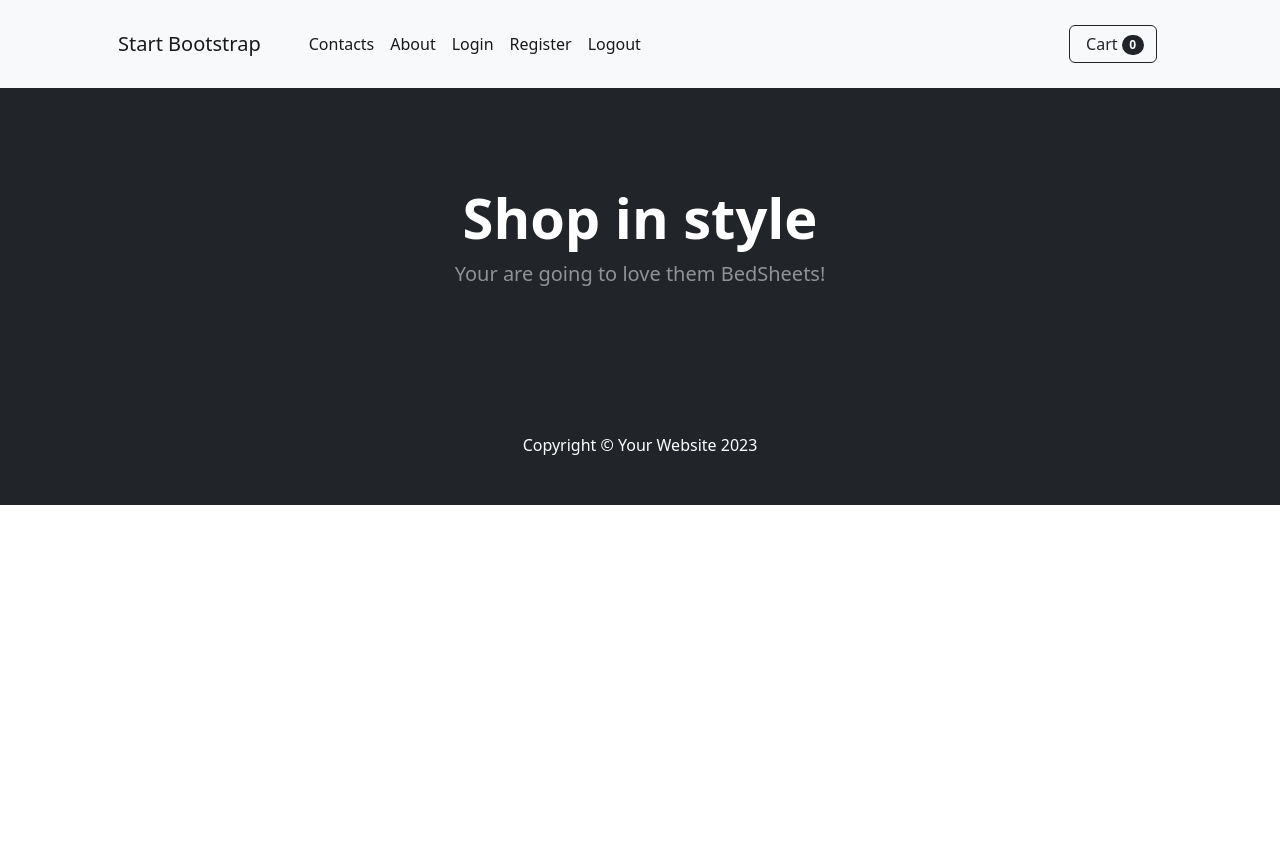
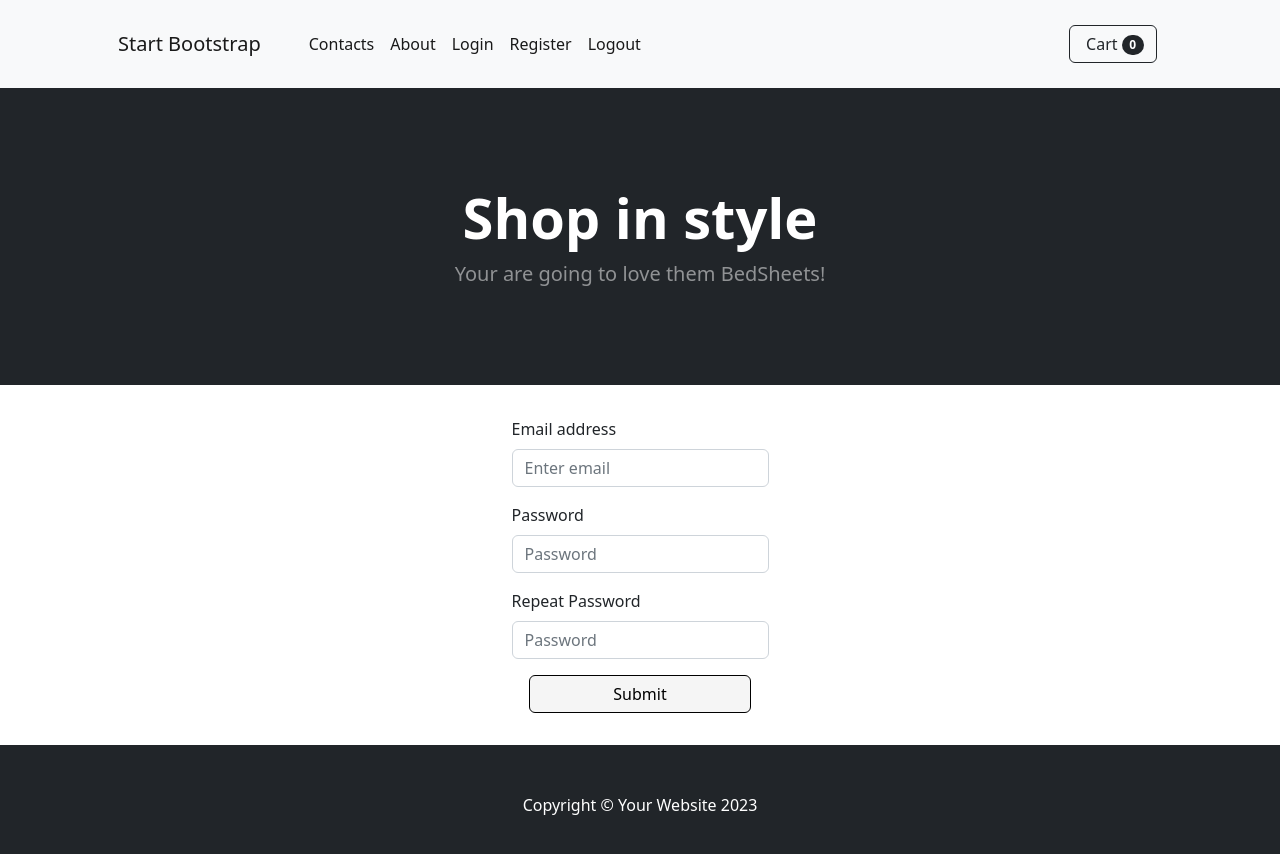
Before and after one commit to Deyan9469/React-Project, a React (Vite) app in the folder client/: page /register in a window 1280 px wide. Shown: the top 854 px of the page. Before the commit the page ends 800 px from the top, so only its background shows below. Built offline with nearby package versions, Linux system fonts and the light colour scheme.

Commit message:
register form

```diff
--- a/client/src/App.jsx
+++ b/client/src/App.jsx
@@ -8,6 +8,7 @@
 import About from './components/about/About'
 import Contacts from './components/contacts/Contacts'
 import Login from './components/login/Login'
+import Register from './components/register/Register'
 function App() {
 
 
@@ -22,6 +23,7 @@
                 <Route path='/about' element={<About />} />
                 <Route path='/contacts' element={<Contacts />} />
                 <Route path='/login' element={<Login />} />
+                <Route path='/register' element={<Register />} />
 
             </Routes>
 
--- a/client/src/components/register/Register.jsx
+++ b/client/src/components/register/Register.jsx
@@ -0,0 +1,28 @@
+import Button from 'react-bootstrap/Button';
+import Form from 'react-bootstrap/Form';
+import "./registerCSS.css"
+
+function Register() {
+  return (
+    <Form className='registerForm'>
+      <Form.Group className="mb-3" controlId="formBasicEmail">
+        <Form.Label>Email address</Form.Label>
+        <Form.Control type="email" placeholder="Enter email" />
+      </Form.Group>
+
+      <Form.Group className="mb-3" controlId="formBasicPassword">
+        <Form.Label>Password</Form.Label>
+        <Form.Control type="password" placeholder="Password" />
+      </Form.Group>
+      <Form.Group className="mb-3" controlId="formBasicPassword">
+        <Form.Label>Repeat Password</Form.Label>
+        <Form.Control type="password" placeholder="Password" />
+      </Form.Group>
+      <Button variant="primary" type="submit">
+        Submit
+      </Button>
+    </Form>
+  );
+}
+
+export default Register;
--- /dev/null
+++ b/client/src/components/register/registerCSS.css
@@ -0,0 +1,7 @@
+form.registerForm {
+    display: flex;
+    flex-direction: column;
+    flex-wrap: wrap;
+    align-content: center;
+    padding: 2em;
+}
```
